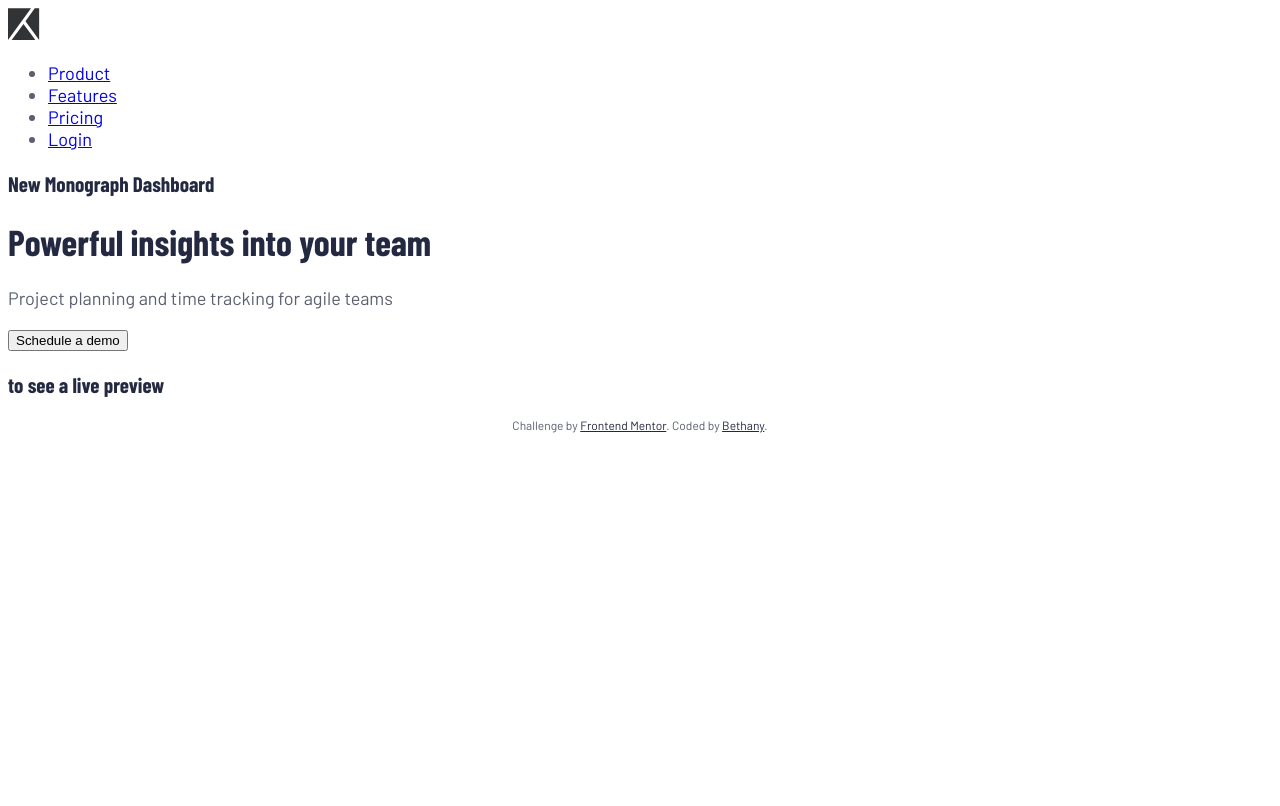
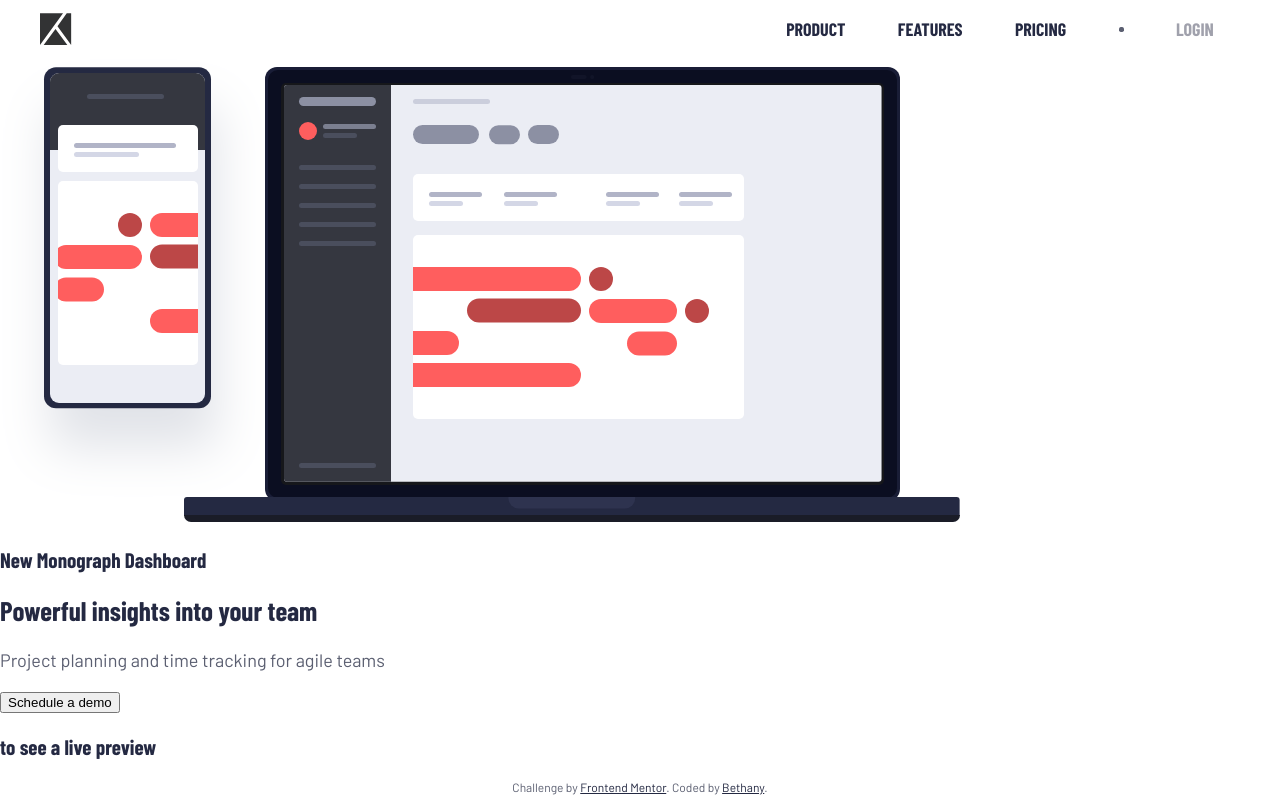
Before and after one commit to whimsicurl-creations/fm-project-tracking-component, a plain HTML site: page index.html in a window 1280 px wide. Drawn offline with nearby package versions, Linux system fonts and the light colour scheme.

Commit message:
Style desktop navigation

```diff
--- a/css/main.css
+++ b/css/main.css
@@ -1,3 +1,4 @@
+/* GLOBAL STYLES */
 :root {
     --vdkblue: hsl(230, 29%, 20%);
     --dkgrayblue: hsl(230, 11%, 40%);
@@ -18,7 +19,53 @@ h1, h2, h3, h4, h5, h6 {
 body {
     font-family: 'Barlow', sans-serif;
     color: var(--dkgrayblue);
+    margin: 0 auto;
 }
+
+/* HEADER */
+header {
+    display: flex;
+    justify-content: space-between;
+    align-items: center;
+    width: 100%;
+    max-width: 1200px;
+    margin: 0 auto;
+}
+
+header img {
+    max-height: 32px;
+}
+
+/* NAVIGATION */
+nav {
+    align-self: end;
+    width: 40%;
+}
+nav ul {
+    display: flex;
+    justify-content: space-around;
+    align-items: center;
+    padding-left: 0;
+}
+
+nav ul li {
+    list-style-type: none;
+    display: flex;
+    align-items: center;
+}
+
+nav ul li a {
+    font-family: 'Barlow Condensed', sans-serif;
+    text-decoration: none;
+    text-transform: uppercase;
+    color: var(--vdkblue);
+    font-weight: 700;
+}
+
+nav ul li:last-child a {
+    color: var(--grayblue);
+}
+
 
 /* FOOTER */
 .attribution {
--- a/index.html
+++ b/index.html
@@ -17,18 +17,27 @@
         <li><a href="#">Product</a></li>
         <li><a href="#">Features</a></li>
         <li><a href="#">Pricing</a></li>
+        <li><svg height="5" width="5">
+          <circle cx="2.5" cy="2.5" r="2.55" fill="var(--dkgrayblue)"></circle>
+        </svg></li>
         <li><a href="#">Login</a></li>
       </ul>
     </nav>
   </header>
 
-  <h3><span>New</span> Monograph Dashboard</h3>
+  <section class="image">
+    <img src="images/illustration-devices.svg" alt="Illustration of Devices">
+  </section>
 
-  <h1>Powerful insights into your team</h1>
-  <p>Project planning and time tracking for agile teams</p>
+  <section class="wrapper">
+    <h3><span>New</span> Monograph Dashboard</h3>
 
-  <button>Schedule a demo</button>
-  <h3>to see a live preview</h3>
+    <h1>Powerful insights into your team</h1>
+    <p>Project planning and time tracking for agile teams</p>
+
+    <button>Schedule a demo</button>
+    <h3>to see a live preview</h3>
+  </section>
 
   <footer>
     <p class="attribution">
```
